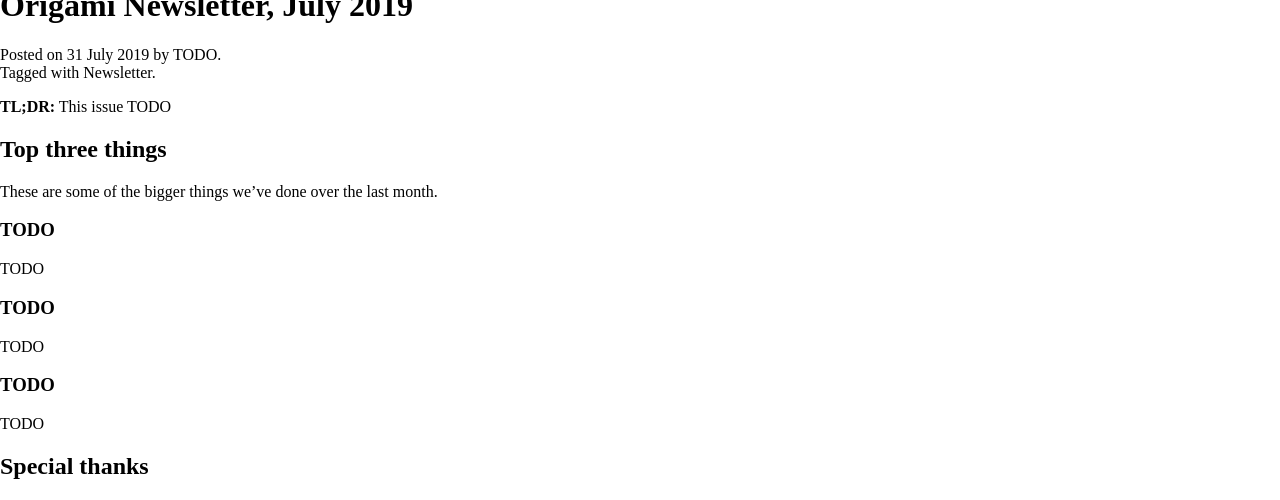
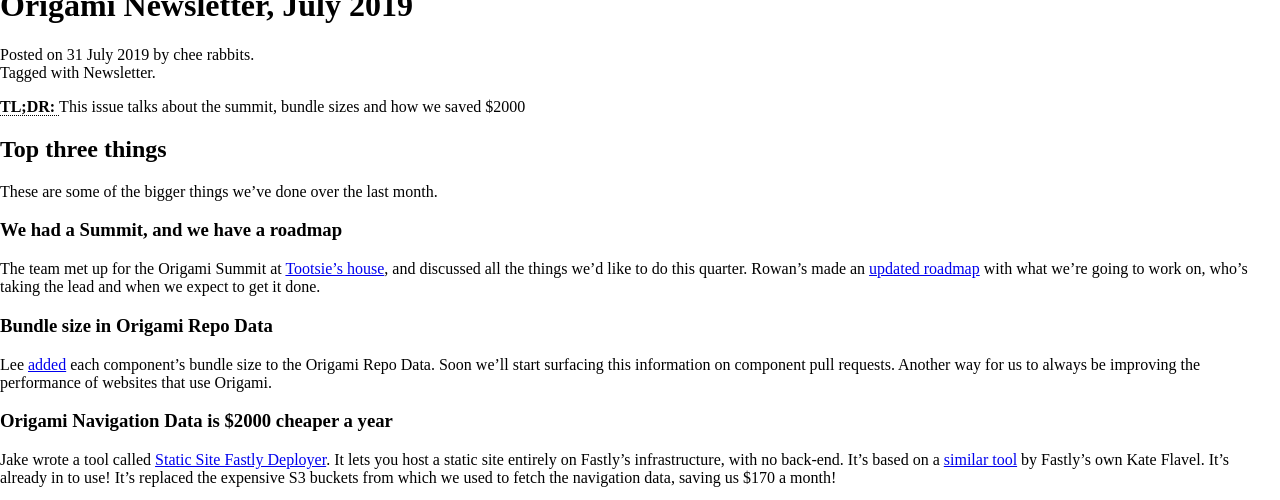
Before and after one commit to Financial-Times/origami-website, a Jekyll site: the page built from _posts/2019-07-31-newsletter.md, in a window 1280 px wide and 1400 px high, scrolled down 194 px. Shown: the top 500 px of the window. Built offline with Jekyll 4.4.1, drawn with Linux system fonts in a browser that asks for light colours; a style sheet for code colours, icons or effects is not loaded; some of the changed text lies outside the part shown; grey boxes are pictures that could not be loaded.

Commit message:
add a newsletter for July

```diff
--- a/_posts/2019-07-31-newsletter.md
+++ b/_posts/2019-07-31-newsletter.md
@@ -1,35 +1,61 @@
 ---
 title: Origami Newsletter, July 2019
-description: This issue TODO
-author: TODO
+description: This issue talks about the summit, bundle sizes and how we saved $2000
+author: chee rabbits
 tags:
   - Newsletter
 ---
 
-**TL;DR:** This issue TODO
+<abbr title="Too long; didn't read">
+	<strong>
+	TL;DR:
+	</strong>
+</abbr> {{page.description}}
 
 ## Top three things
 
 These are some of the bigger things we've done over the last month.
 
-### TODO
+### We had a Summit, and we have a roadmap
 
-TODO
+The team met up for the Origami Summit at [Tootsie's house](https://www.ft.com/__origami/service/image/v2/images/raw/https://origami.ft.com/assets/images/2019-07-31-newsletter/tootsie.jpg?source=origami), and discussed all the things we'd like to do this quarter. Rowan's made an [updated roadmap](https://docs.google.com/spreadsheets/d/1Xvp9rnCzHdqbH8FWNoaxFvAhr5Dr9lA1o6VMOc3euEU/edit?disco=AAAADX0eev8) with what we're going to work on, who's taking the lead and when we expect to get it done.
 
-### TODO
+### Bundle size in Origami Repo Data
 
-TODO
+Lee [added](https://github.com/Financial-Times/origami-repo-data/pull/118) each component's bundle size to the Origami Repo Data. Soon we'll start surfacing this information on component pull requests. Another way for us to always be improving the performance of websites that use Origami.
 
-### TODO
+### Origami Navigation Data is $2000 cheaper a year
 
-TODO
+Jake wrote a tool called [Static Site Fastly Deployer](https://github.com/Financial-Times/static-site-fastly-deployer). It lets you host a static site entirely on Fastly's infrastructure, with no back-end. It's based on a [similar tool](https://github.com/katef/vcl-static-site-generator) by Fastly's own Kate Flavel. It's already in to use! It's replaced the expensive S3 buckets from which we used to fetch the navigation data, saving us $170 a month!
+
+<figure>
+	<img
+		alt="A chart showing the cost drop in S3 requests in July, thanks to the static fastly navigation data"
+		width="640"
+		height="360"
+		src="https://www.ft.com/__origami/service/image/v2/images/raw/https://origami.ft.com/assets/images/2019-07-31-newsletter/s3-costs.png?source=origami"
+	/>
+	<figcaption>
+		A chart showing the cost drop in S3 requests in July, thanks to the static Fastly navigation data
+	</figcaption>
+</figure>
 
 ## Special thanks
 
-Our special thanks this month goes to TODO
+Our special thanks this month goes to the engineers on Comments team!
+
+They've been thorough and thoughtful about the use of the spec, working closely with us and considering how the component fits into the wider Origami ecosystem.
+
+So, thanks Glynn Phillips, Keran Braich and Tunca Bergmen!
 
 ## Broader update
 
 A digest list of other things that have happened over the last month.
 
-- TODO
+- We released [a tool](https://github.com/Financial-Times/polyfill-service-url-builder) for building a polyfill.io url from [static analysis of your javascript](https://github.com/Financial-Times/js-features-analyser)
+- 6 new faces were added to the [headshots](https://registry.origami.ft.com/components/headshot-images)
+- [o-spacing](https://registry.origami.ft.com/components/o-spacing) was [pulled out of o-typography](https://github.com/Financial-Times/o-typography/pull/199) and dependents were updated to use it
+- Origami Component Converter, the tool we use to ready components for publish to npm, finally got some tests and documentation!
+- MINOR: [Origami build tools](https://github.com/Financial-Times/origami-build-tools/) now tests in dart-sass as well as node sass!
+- PATCH: [Github label sync](https://github.com/Financial-Times/github-label-sync) supports mixed-case labels now
+- MINOR: The color contrast warnings were [removed](https://github.com/Financial-Times/o-colors/releases/tag/v4.9.0) from [o-colors](https://registry.origami.ft.com/components/o-colors) when in silent mode
```
